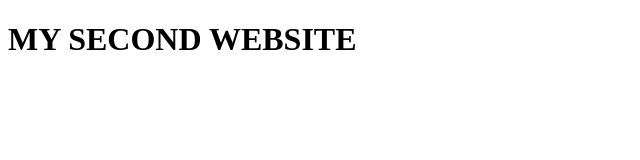
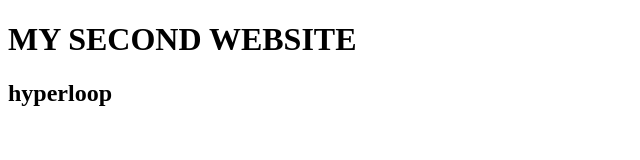
Before and after one commit to bhanu2199/bhanu_assignment_section0, a plain HTML site: page Assignments/b.html in a window 1280 px wide. Shown: the whole page, without its empty margins (0-640 px from the left). Drawn offline with Linux system fonts and the light colour scheme.

Commit message:
Fourther

```diff
--- a/Assignments/b.html
+++ b/Assignments/b.html
@@ -2,5 +2,6 @@
 <head>
     <body>
         <h1>MY SECOND WEBSITE</h1>
+        <h2>hyperloop</h2>
     </body>
 </head>
```
Also changed, not shown: Assignments/a.html (+1 -0 lines), Assignments/README.txt.
